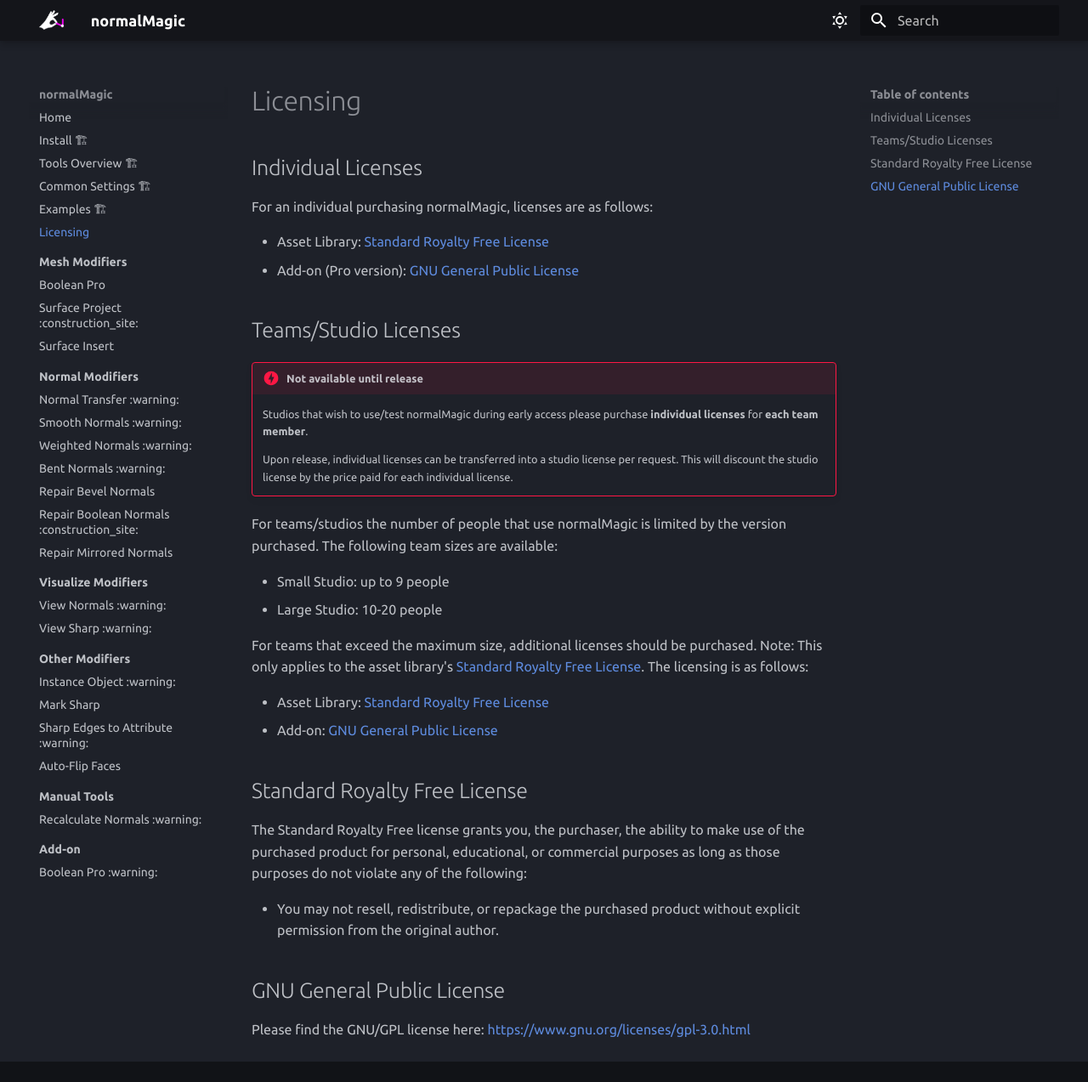
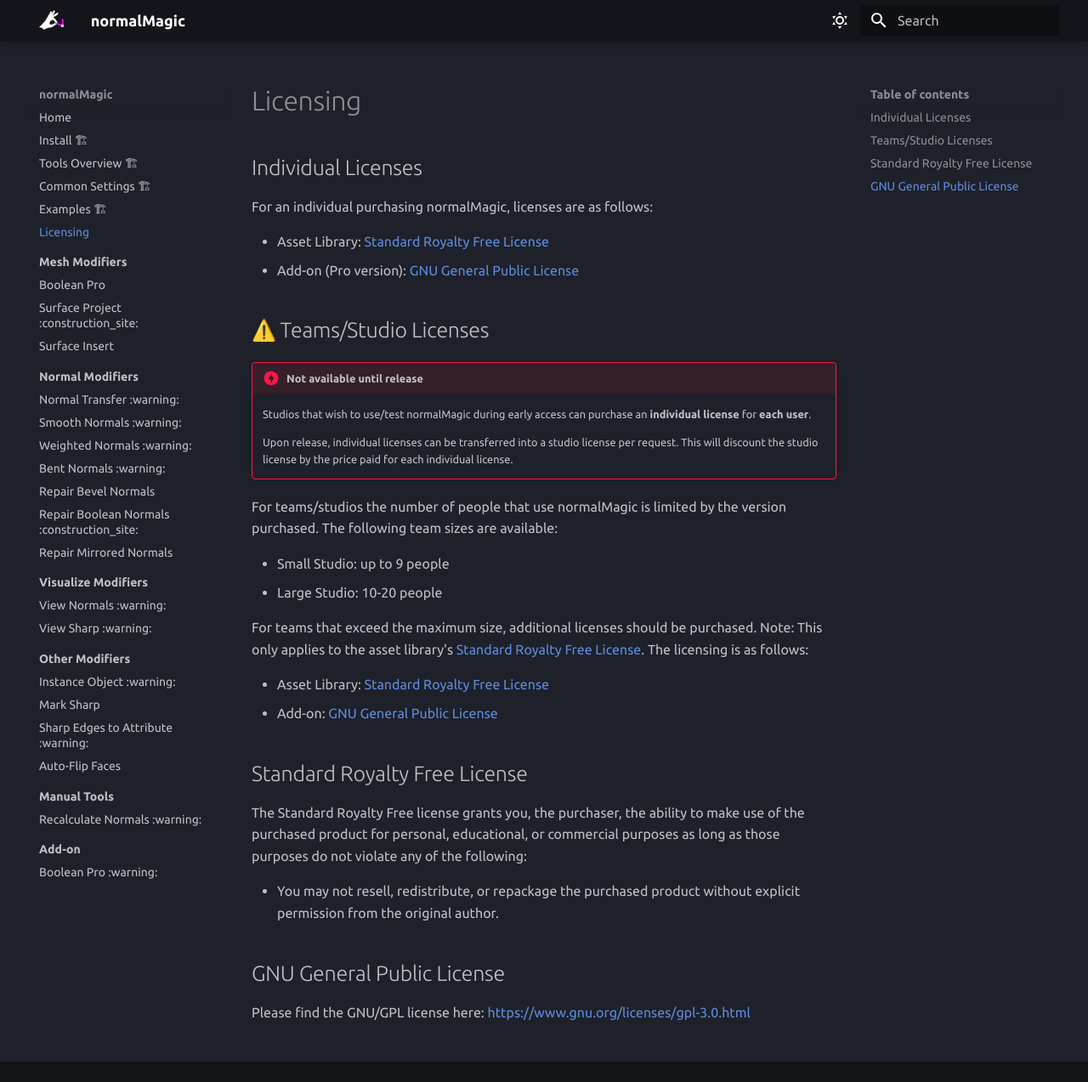
Before and after one commit to SpaghetMeNot/normalmagic, an MkDocs documentation site: the page built from docs/licensing.md, in a window 1280 px wide and 1273 px high. Shown: the whole window at 85% size. Built offline with MkDocs 1.6.1 and Material for MkDocs 9.7.7, drawn with Linux system fonts in a browser that asks for light colours; emoji names are drawn with the system emoji font; some web fonts are replaced; the version menu is left out.

Commit message:
Updating licensing (again)

```diff
--- a/docs/licensing.md
+++ b/docs/licensing.md
@@ -8,10 +8,10 @@
 - Add-on (Pro version): [GNU General Public License](https://www.gnu.org/licenses/gpl-3.0.html)
 
 
-## Teams/Studio Licenses
+## :warning: Teams/Studio Licenses
 
 !!! danger "Not available until release"
-    Studios that wish to use/test normalMagic during early access please purchase **individual licenses** for **each team member**.
+    Studios that wish to use/test normalMagic during early access can purchase an **individual license** for **each user**.
 
     Upon release, individual licenses can be transferred into a studio license per request. This will discount the studio license by the price paid for each individual license.
 
```
